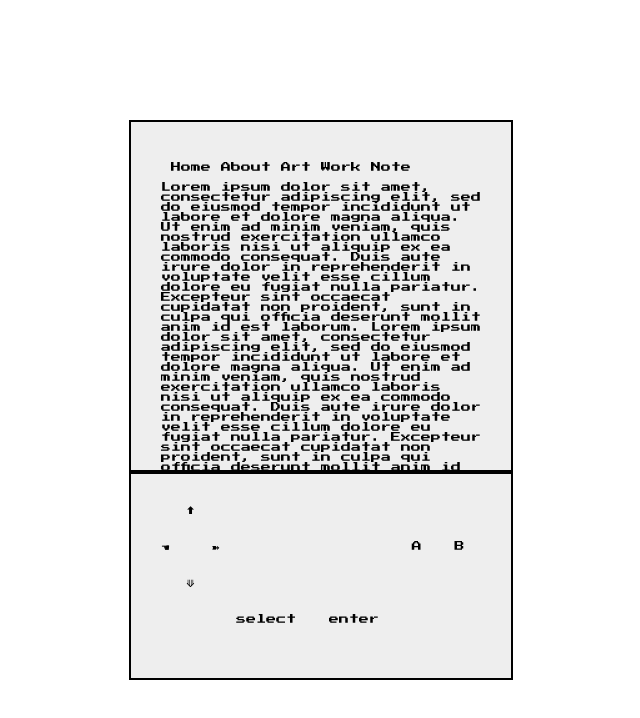
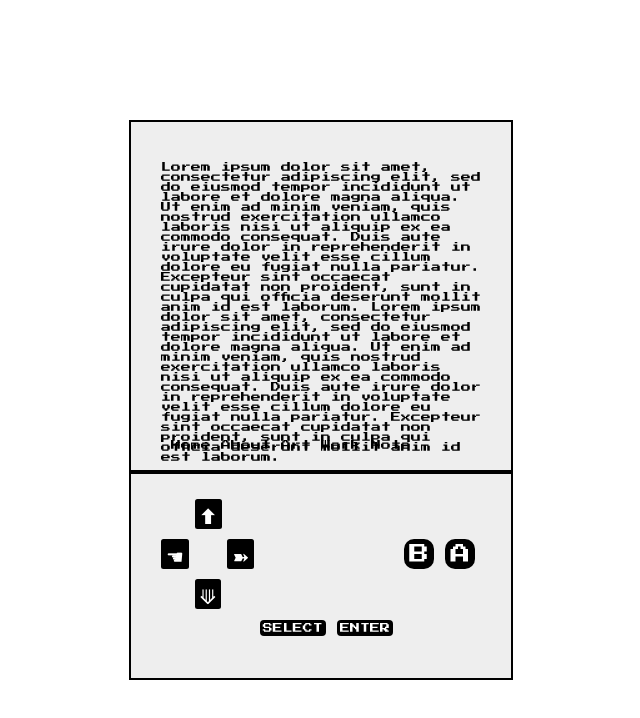
Before and after one commit to majsdev/majsdev.github.io, a React (Create React App) app: page / in a window 1280 px wide. Shown: the top 718 px of the page, without its empty margins (319-959 px from the left). Built offline with nearby package versions, Linux system fonts and the light colour scheme.

Commit message:
update style

```diff
--- a/src/App.css
+++ b/src/App.css
@@ -25,7 +25,17 @@ html, body {
 
 }
 
+/* .banner {
+  width: 320px;
+  padding: 10px 30px;
+  background-color: #eee;
+  border: 2px solid #000000;
+
+  text-align: center;
+} */
+
 .console {
+  position: relative;
   display: grid;
   /* box-sizing: content-box; */
   width: 320px;
@@ -71,17 +81,43 @@ html, body {
 }
 
 .A {
+  grid-column: 10;
+  grid-row: 2;
+}
+
+.B {
   grid-column: 8;
   grid-row: 2;
 }
 
-.B {
-  grid-column: 10;
-  grid-row: 2;
+.direction-button{
+  font-size: 2em;
+  border-radius: 2.5px;
+  color: white;
+  background-color: black;
+  padding: 5px;
+}
+
+.action-button {
+  font-size: 2em;
+  border-radius: 10px;
+  color: white;
+  background-color: black;
+  padding: 5px;
+}
+
+.control-button {
+  border-radius: 4px;
+  color: white;
+  background-color: black;
+  padding: 3px;
 }
 
 .console-item:hover {
-  color: white;
-  background-color: black;
   cursor: pointer;
 }
+
+.console-item:active{
+  color: black;
+  background-color: white;
+}
--- a/src/App.js
+++ b/src/App.js
@@ -21,8 +21,6 @@ function App() {
 
       <div className="content container">
         <Router>
-            <NavBar />
-
             <Switch>
               <Route exact path="/"> <Home /> </Route>
               <Route path="/about"> <About /> </Route>
@@ -31,18 +29,24 @@ function App() {
               <Route path="/work"> <Work /> </Route>
               <Route path="*"> 404 </Route>
             </Switch>
+
+            <NavBar />
         </Router>
       </div>
 
+      {/* <div className="banner">
+        majiasheng
+      </div> */}
+
       <div className="console">
-        <div className="up"><span className="console-item">⬆︎</span></div>
-        <div className="right"><span className="console-item">➽</span></div>
-        <div className="left"><span className="console-item">☚</span></div>
-        <div className="down"><span className="console-item">⟱</span></div>
-        <div className="select"><span className="console-item">select</span></div>
-        <div className="enter"><span className="console-item">enter</span></div>
-        <div className="A"><span className="console-item">A</span></div>
-        <div className="B"><span className="console-item">B</span></div>
+        <div className="up"><span className="console-item direction-button">⬆︎</span></div>
+        <div className="right"><span className="console-item direction-button">➽</span></div>
+        <div className="left"><span className="console-item direction-button">☚</span></div>
+        <div className="down"><span className="console-item direction-button">⟱</span></div>
+        <div className="select"><span className="console-item control-button">SELECT</span></div>
+        <div className="enter"><span className="console-item control-button">ENTER</span></div>
+        <div className="A"><span className="console-item action-button">A</span></div>
+        <div className="B"><span className="console-item action-button">B</span></div>
       </div>
 
     </div>
--- a/src/pages/includes/NavBar.css
+++ b/src/pages/includes/NavBar.css
@@ -1,14 +1,16 @@
-/* .NavBar {
-  display: flex;
-  justify-content: space-evenly;
-} */
+.menu {
+  position: absolute;
+  bottom: 10px;
+  /* color: white;
+  background-color: black; */
+}
 
 /* list */
 ul {
   padding: 0;
   list-style-type: none;
 }
-ul#menu li {
+ul#nav-items li {
   display: inline;
 }
 
--- a/src/pages/includes/NavBar.js
+++ b/src/pages/includes/NavBar.js
@@ -36,8 +36,8 @@ function NavBar() {
   }
 
   return (
-    <div className="NavBar">
-        <ul id="menu">{routesJSX}</ul>
+    <div className="NavBar menu">
+        <ul id="nav-items">{routesJSX}</ul>
     </div>
   );
 }
```
